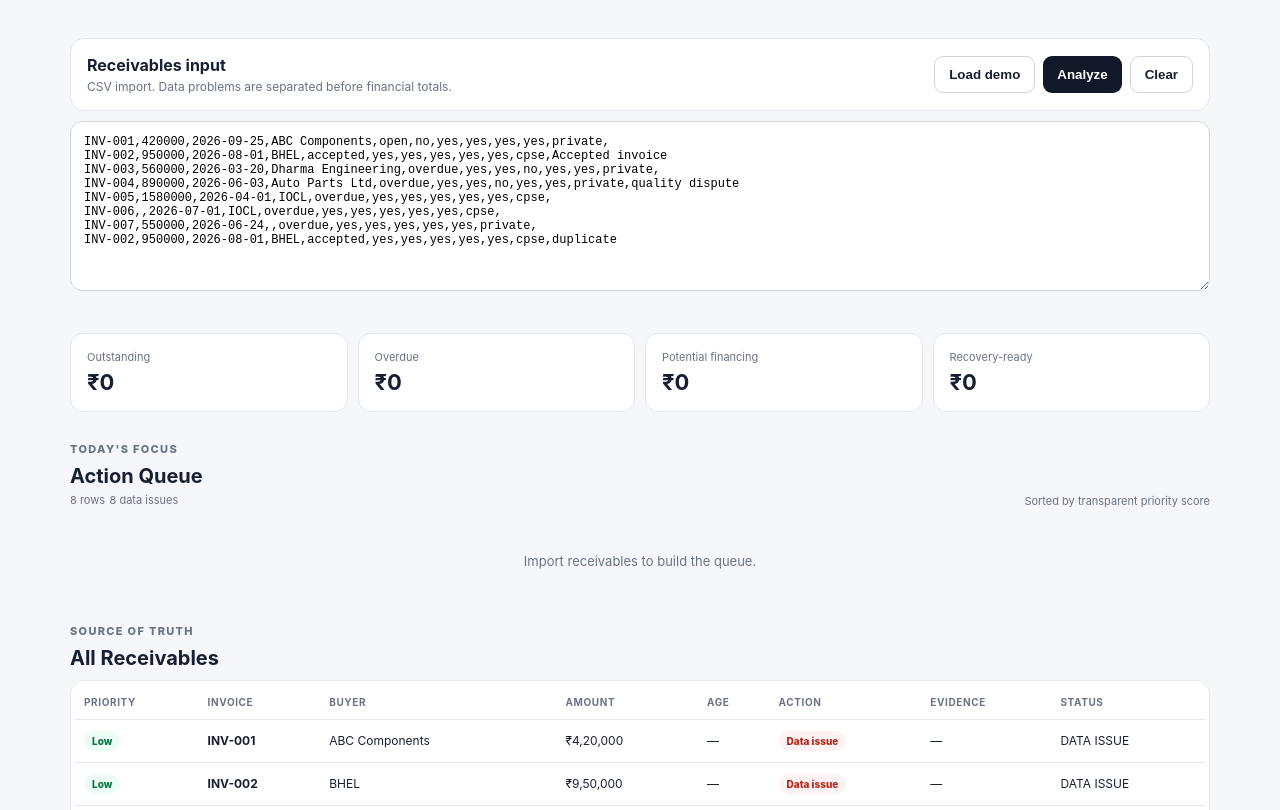
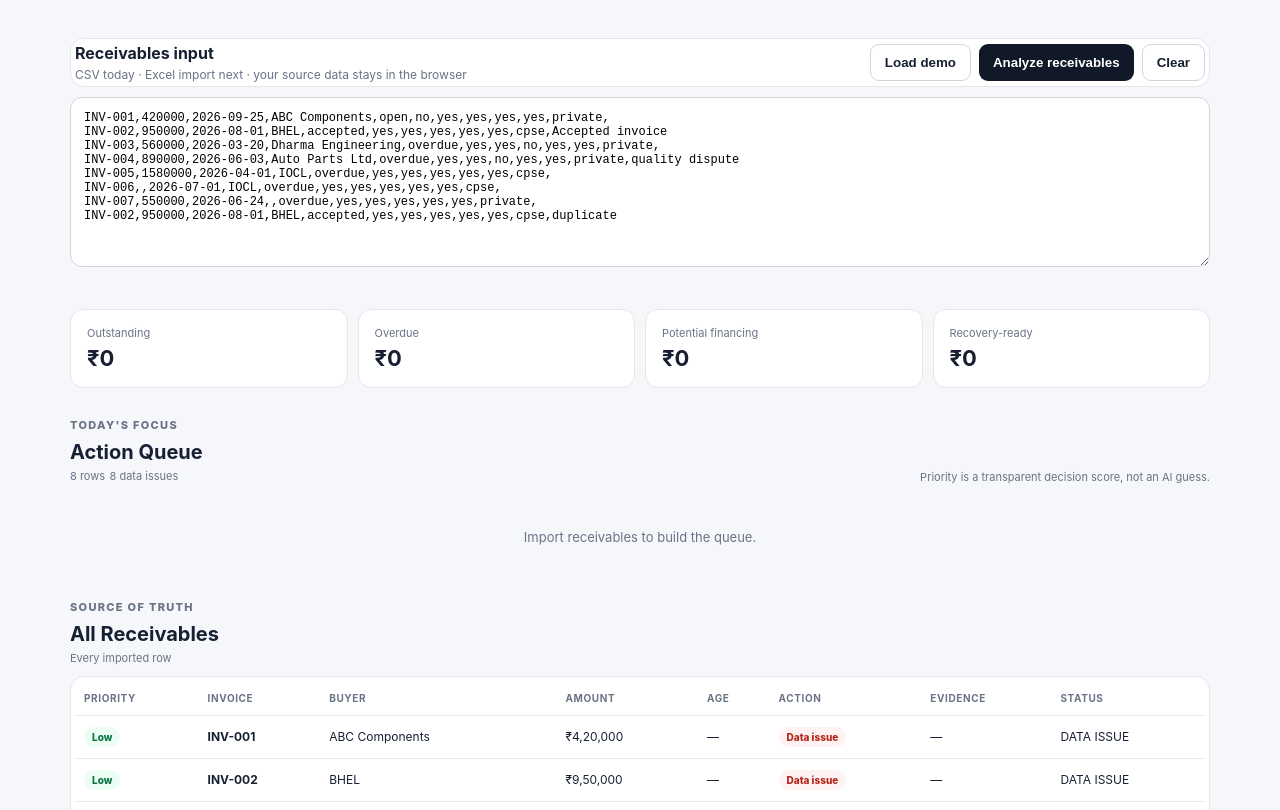
Before and after one commit to Exploiter69/receivables-action-analyzer, a website with bundled scripts: page index.html in a window 1280 px wide. Shown: the part 223-1033 px from the top of the page. Built offline with nearby package versions, Linux system fonts and the light colour scheme.

Commit message:
Build operator-grade DuePilot shell

```diff
--- a/index.html
+++ b/index.html
@@ -1,12 +1,12 @@
-<!doctype html>
-<html lang="en"><head><meta charset="UTF-8"><meta name="viewport" content="width=device-width,initial-scale=1.0"><title>DuePilot — Receivables Action Agent</title><link rel="stylesheet" href="./styles.css"></head>
-<body><header><div class="shell"><div class="brand"><span class="logo">D</span><div><strong>DuePilot</strong><small>Receivables Action Agent</small></div></div><span class="local">Local-first · No account required</span></div></header>
-<main class="shell"><section class="hero"><div><p class="eyebrow">INDIA-FIRST MSME WORKFLOW</p><h1>Every unpaid invoice gets an action.</h1><p>Turn an Excel-style receivables list into a prioritized work queue: chase, finance, fix evidence, escalate, prepare recovery, or monitor.</p></div></section>
-<section class="toolbar"><div><b>Receivables input</b><span>CSV import. Data problems are separated before financial totals.</span></div><div class="buttons"><button id="sample" class="secondary">Load demo</button><button id="analyze">Analyze</button><button id="clear" class="secondary">Clear</button></div></section>
-<textarea id="csv" aria-label="CSV receivables"></textarea>
+<!doctype html><html lang="en"><head><meta charset="UTF-8"><meta name="viewport" content="width=device-width,initial-scale=1"><meta name="description" content="DuePilot turns Indian MSME receivables into a prioritized action queue."><title>DuePilot — Receivables Action Agent</title><link rel="stylesheet" href="./styles.css"></head><body>
+<header><div class="shell nav"><div class="brand"><span class="logo">D</span><div><strong>DuePilot</strong><small>Receivables Action Agent</small></div></div><div class="nav-right"><span>Local-first</span><span>No account required</span></div></div></header>
+<main class="shell"><section class="hero"><div><p class="eyebrow">INDIA-FIRST MSME WORKFLOW</p><h1>Every unpaid invoice gets an action.</h1><p>Import your receivables and DuePilot separates data problems from collection opportunities, financing candidates, evidence gaps and recovery work.</p></div></section>
+<section class="toolbar panel"><div><b>Receivables input</b><span>CSV today · Excel import next · your source data stays in the browser</span></div><div class="buttons"><button id="sample" class="secondary">Load demo</button><button id="analyze">Analyze receivables</button><button id="clear" class="secondary">Clear</button></div></section>
+<div id="importStatus" class="status" aria-live="polite"></div><textarea id="csv" aria-label="CSV receivables"></textarea>
 <section class="metrics" id="kpis"></section>
-<section class="section-head"><div><p class="eyebrow">TODAY'S FOCUS</p><h2>Action Queue</h2><span id="count"></span> <span id="issues"></span></div><div class="legend">Sorted by transparent priority score</div></section>
+<section class="section-head"><div><p class="eyebrow">TODAY'S FOCUS</p><h2>Action Queue</h2><span id="count"></span> <span id="issues"></span></div><div class="legend">Priority is a transparent decision score, not an AI guess.</div></section>
 <section id="queue" class="queue"></section>
-<section class="section-head"><div><p class="eyebrow">SOURCE OF TRUTH</p><h2>All Receivables</h2></div></section><section class="panel" id="all"></section>
-<footer>DuePilot is decision-support software. Financing and recovery labels are candidates, not legal, accounting, or financing advice.</footer></main>
+<section class="section-head"><div><p class="eyebrow">SOURCE OF TRUTH</p><h2>All Receivables</h2><span id="filterHint">Every imported row</span></div></section><section class="panel table-panel" id="all"></section>
+<footer>DuePilot provides decision support. Financing and recovery labels are opportunities for review, not legal, accounting or financing advice.</footer></main>
+<dialog id="detail"><div id="detailContent"></div><button id="closeDetail" class="secondary close">Close</button></dialog>
 <script type="module" src="./app.js"></script></body></html>
```
